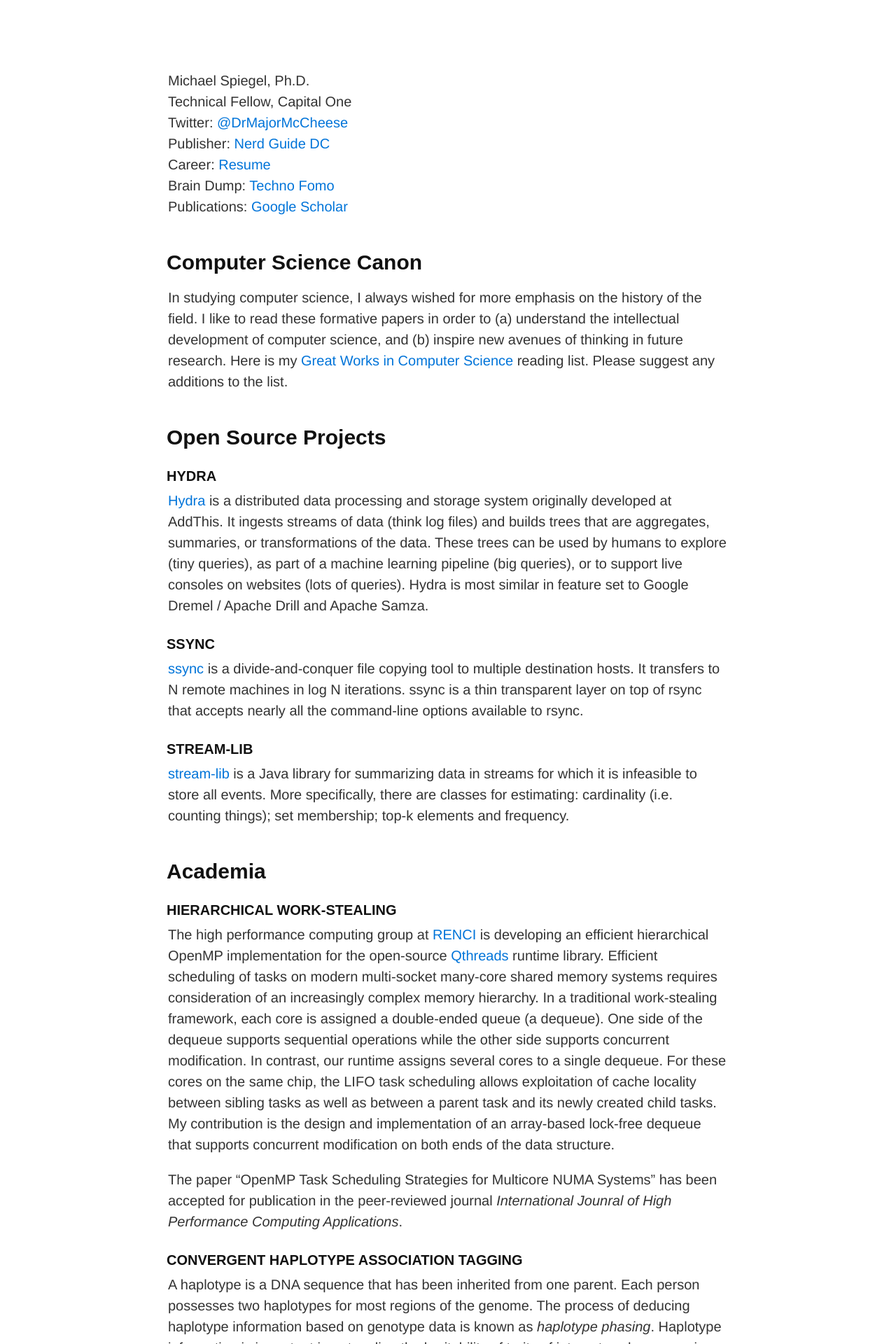
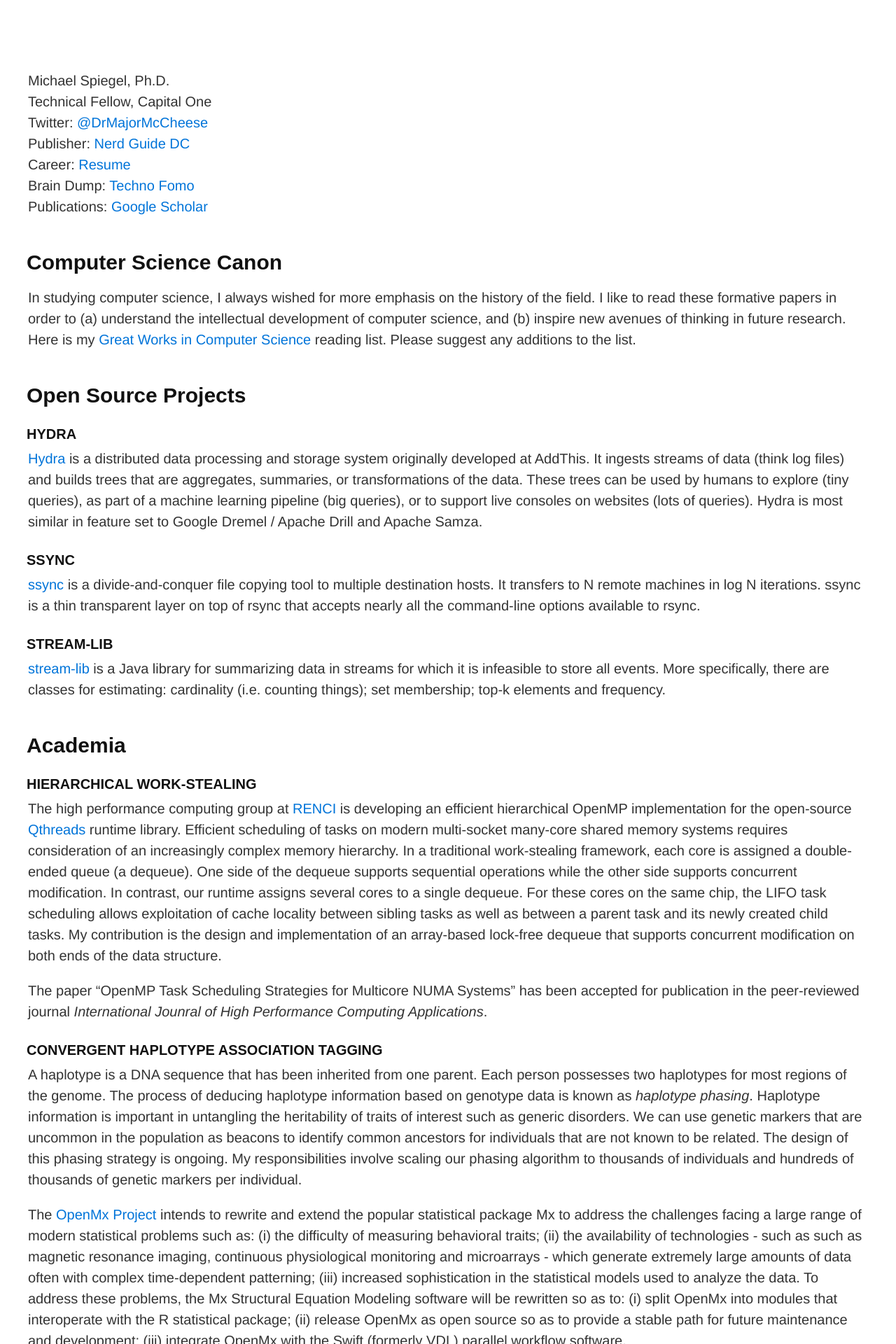
Before and after one commit to mspiegel/mspiegel.github.com, a Jekyll site: the page built from index.md, in a window 1280 px wide. Shown: the top 1920 px of the page at 70% size. Built offline with Jekyll 4.4.1, drawn with Linux system fonts in a browser that asks for light colours.

Commit message:
Increase maximum width.

```diff
--- a/_sass/_solo.scss
+++ b/_sass/_solo.scss
@@ -2,7 +2,7 @@ html {
   font: 16px/1.5 "Helvetica Neue", Helvetica, Arial, sans-serif;
 }
 
-@media (min-width: 40rem) {
+@media (min-width: 60rem) {
   html {
     font-size: 20px;
   }
@@ -13,7 +13,7 @@ body {
   color: #333;
 }
 
-@media (min-width: 40rem) {
+@media (min-width: 60rem) {
   body {
     margin-top: 5rem;
   }
@@ -41,7 +41,7 @@ h1 {
   margin-bottom: 1rem;
 }
 
-@media (min-width: 40rem) {
+@media (min-width: 60rem) {
   h1 {
     font-size: 3rem;
     margin-bottom: 3rem;
@@ -58,7 +58,7 @@ h2 {
   margin-bottom: 0.75rem;
 }
 
-@media (min-width: 40rem) {
+@media (min-width: 60rem) {
   h2 {
     margin-top: 2.5rem;
     font-size: 1.5rem;
@@ -144,7 +144,7 @@ pre > code {
 }
 
 .container {
-  max-width: 40rem;
+  max-width: 60rem;
   margin: 0 auto;
   padding: 0 1rem;
 }
```
